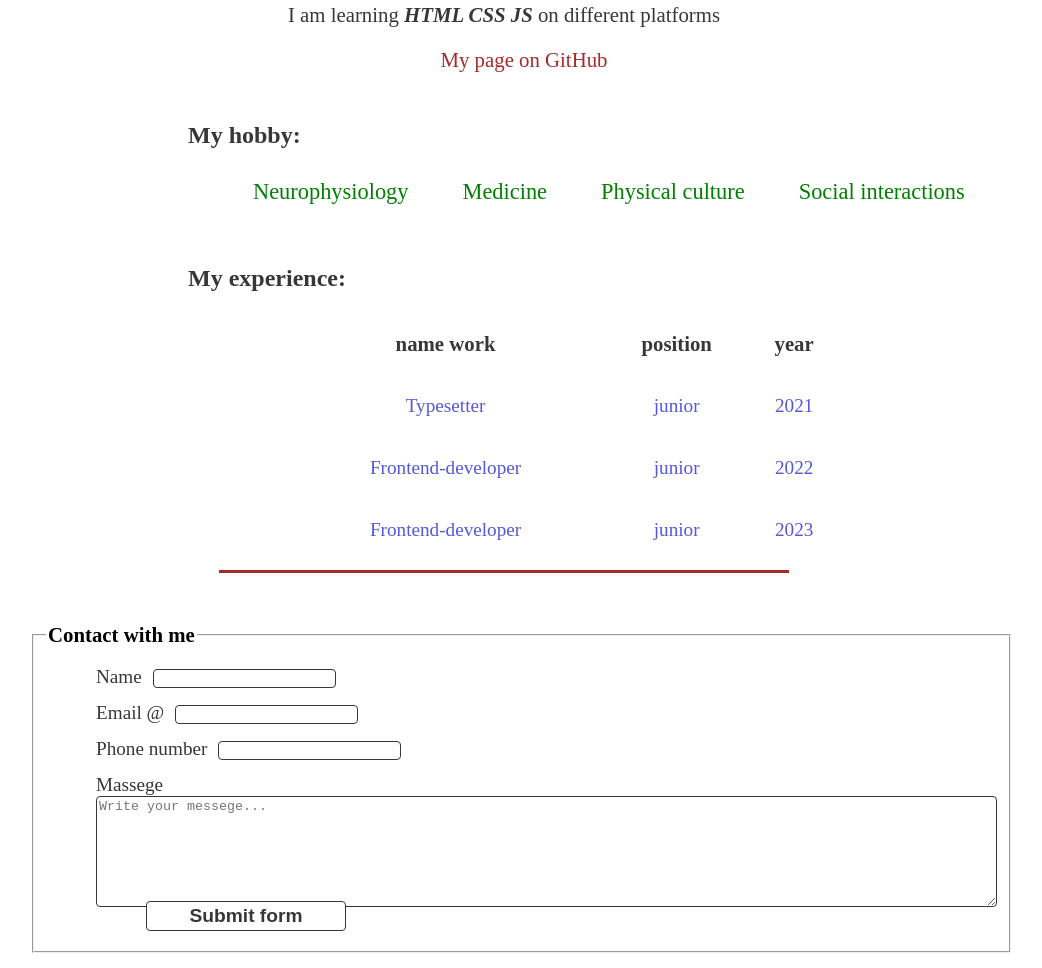
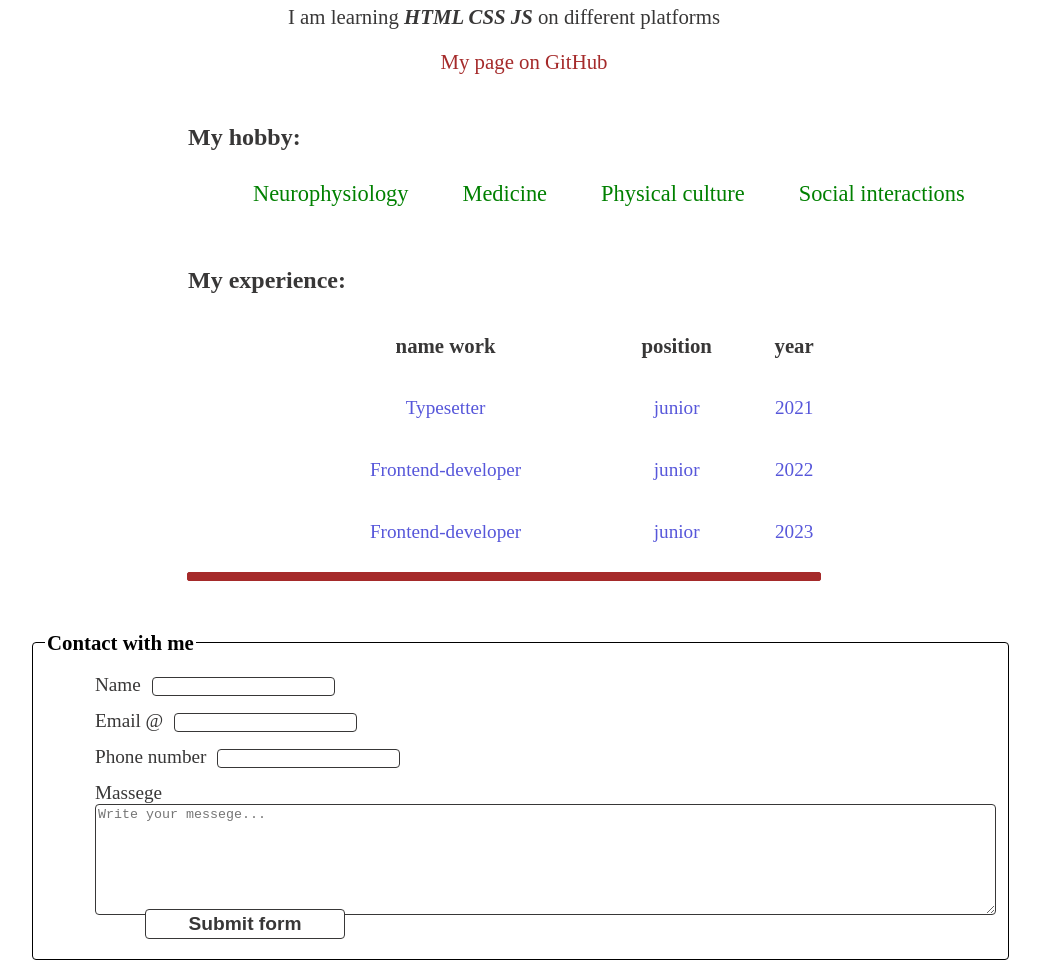
Before and after one commit to Waldemar-00/ResultSchool, a website: page index.html in a window 1280 px wide. Shown: the part 799-1767 px from the top of the page, without its empty margins (136-1178 px from the left). Drawn offline with Linux system fonts and the light colour scheme.

Commit message:
header, main, footer, hr

```diff
--- a/index.html
+++ b/index.html
@@ -13,12 +13,15 @@
     </head>
 
     <body>
+        <header>
             <div><img src="my.ico" alt="my photo"></div>
             <h1><em>Uladzimir Martynchyk</em></h1>
-        <hr size="7px" noshade color="red" width="50%">
+            <hr>
             <p><span><strong>HTML</strong></span><span><strong>CSS</strong></span><span><strong>JavaScript</strong></span>
             </p>
             <div><img src="html_css_js.png" alt="HTML, CSS, JS"></div>
+        </header>
+        <main>
             <p>I am learning <em><strong>HTML CSS JS</strong></em> on different platforms</p>
             <ul class="ul-anchor">
                 <li>
@@ -63,8 +66,11 @@
                     </tbody>
                 </table>
             </div>
-        <hr color="brown" width="45%" noshade size="3px">
-        <form id="employer" method='post' action="https://jsonplaceholder.typicode.com/posts" target="_blank" enctype="application/x-www-form-urlencoded" autocomplete="on">
+            <hr class="brown">
+        </main>
+        <footer>
+            <form id="employer" method='post' action="https://jsonplaceholder.typicode.com/posts" target="_blank"
+                enctype="application/x-www-form-urlencoded" autocomplete="on">
                 <fieldset>
                     <legend>Contact with me</legend>
                     <div class="for-wrapper">
@@ -82,12 +88,15 @@
                         </div>
                         <div>
                             <div><label for="area">Massege</label></div>
-                        <textarea id="area" name="textarea" cols="110" rows="7" placeholder="Write your messege..."></textarea>
+                            <textarea id="area" name="textarea" cols="110" rows="7"
+                                placeholder="Write your messege..."></textarea>
                             <button type="submit">Submit form</button>
                         </div>
                     </div>
                 </fieldset>
             </form>
+        </footer>
+
     </body>
 
 </html>
--- a/style.css
+++ b/style.css
@@ -51,6 +51,10 @@ div img {
     font-size: 1.2rem;
     height: 50px;
 }
+fieldset {
+    border-radius: 4px;
+    border: 1px solid #000;
+}
 legend {
     font-size: 1.3rem;
     color: #000;
@@ -87,3 +91,15 @@ form button {
     border-radius: 4px;
     background-color: white;
 }
+hr {
+    height: 7px;
+    background-color: red;
+    width: 50%;
+    box-shadow: none;
+    border: 1px solid red;
+    border-radius: 2px;
+}
+.brown {
+    background-color: brown;
+    border: 1px solid brown;
+}
```
Lines whose indentation alone changed are shown as unchanged.
